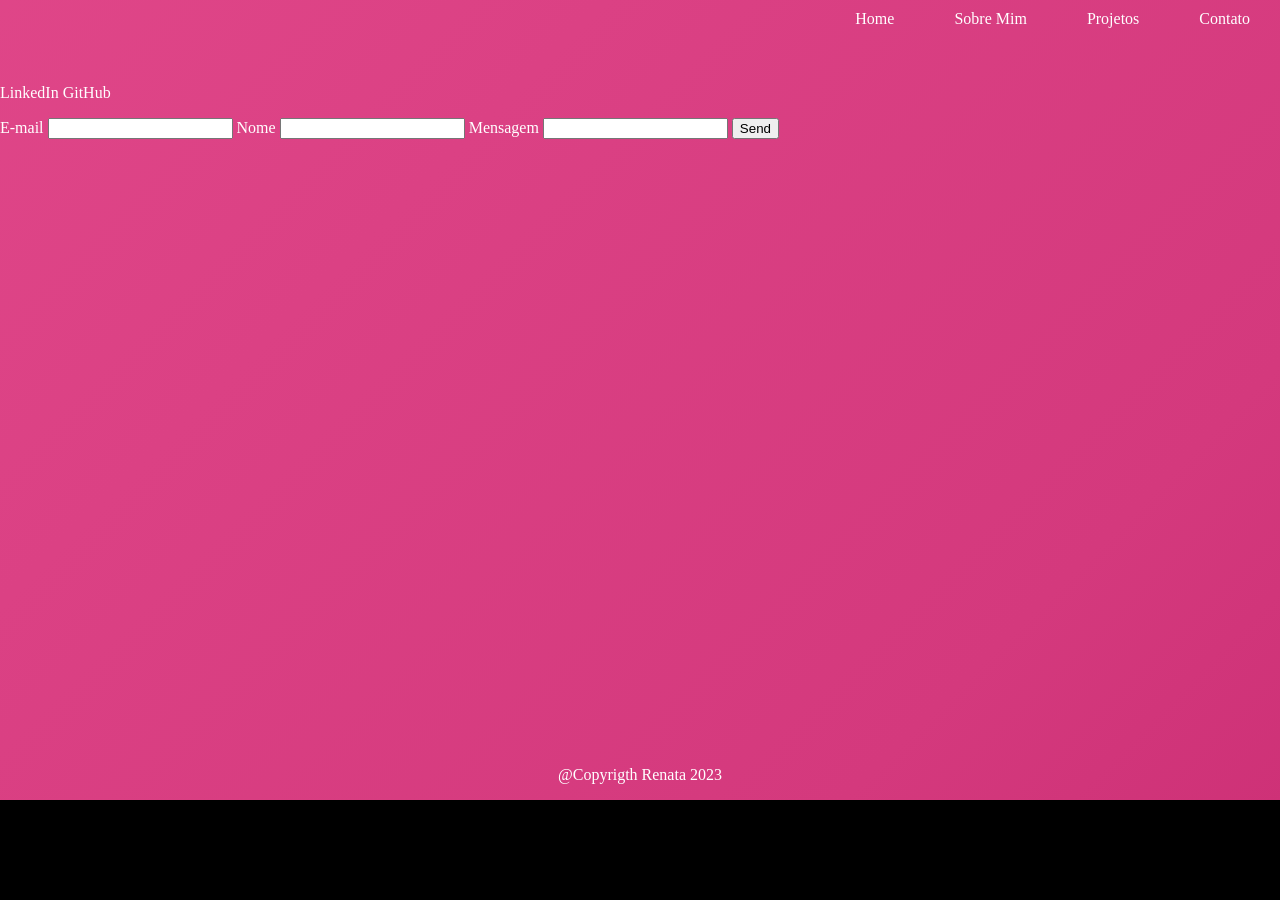
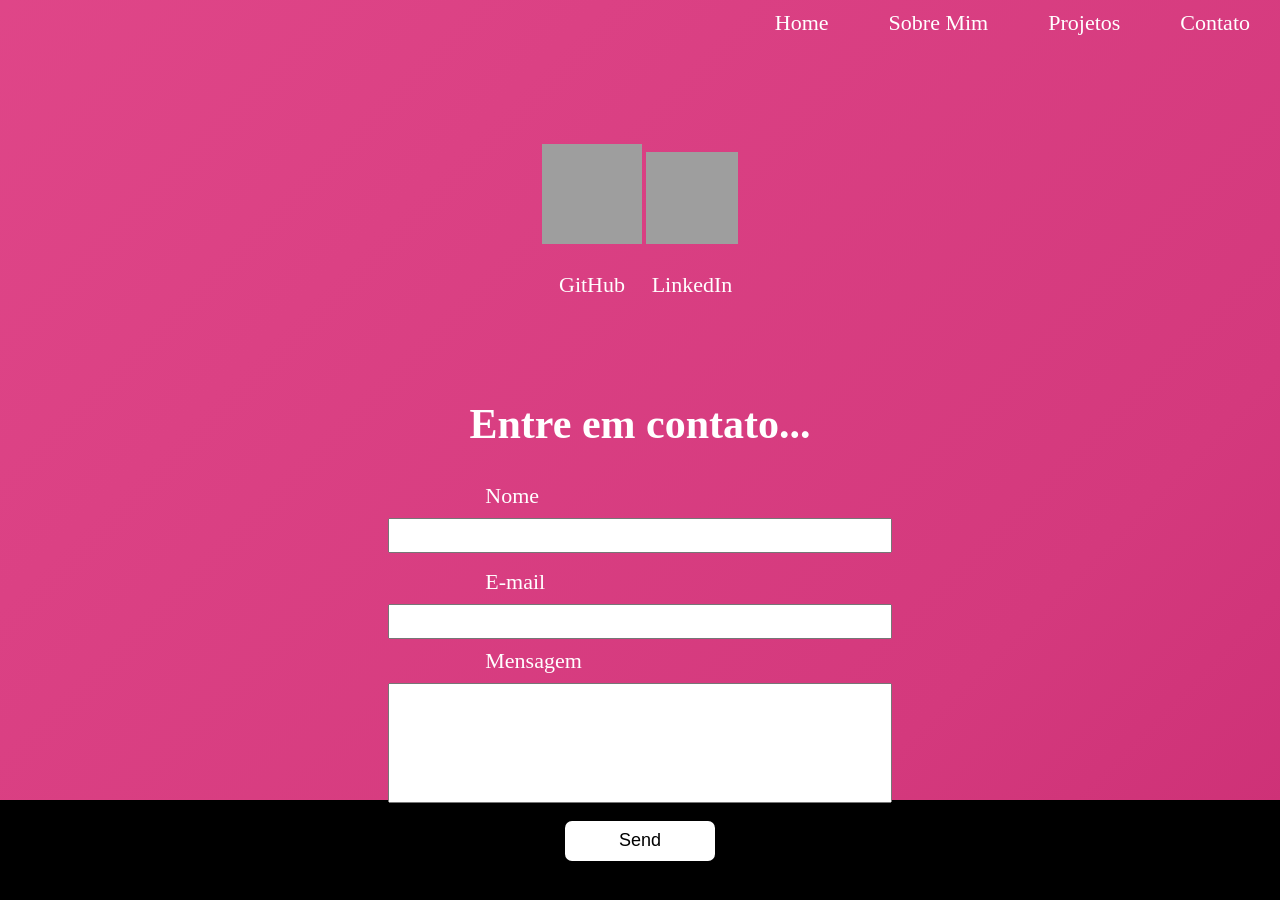
Before and after one commit to RenataPortoGransoti/Portfolio, a plain HTML site: page contato.html in a window 1280 px wide. Before the commit the page ends 800 px from the top, so only its background shows below. Drawn offline with Linux system fonts and the light colour scheme; grey boxes are pictures that could not be loaded.

Commit message:
page contato modified

```diff
--- a/contato.html
+++ b/contato.html
@@ -5,7 +5,7 @@
     <meta charset="utf-8">
     <title>Contato/title></title>
     <link href="styles/style.css" rel="stylesheet">
-    <link href="styles/contato-style.css rel=" stylesheet">
+    <link href="styles/contato-style.css" rel="stylesheet">
 
 </head>
 
@@ -29,25 +29,49 @@
         </nav>
     </header>
 
-    <div>
-        <a href="https://www.linkedin.com/in/renatagransoti/">LinkedIn</a>
-        <a href="https://github.com/RenataPortoGransoti">GitHub</a>
-        <p></p>
+
+    <div class="contact">
+
+        <a href="https://github.com/RenataPortoGransoti">
+            <img class="github" src="https://img.icons8.com/ios-glyphs/256/github.png">
+            <p>GitHub</p>
+        </a>
+
+
+        <a href="https://www.linkedin.com/in/renatagransoti/">
+            <img class="linkedin" src="https://img.icons8.com/ios-filled/256/linkedin-circled.png">
+            <p>
+                LinkedIn
+            </p>
+        </a>
 
     </div>
 
     <div class="container">
         <form class="contact-form" action="https://formsubmit.co/renata.gransoti@edu.unifil.br" method="POST">
+
+            <h2>Entre em contato...</h2>
+            <p>
+                <label for="name">Nome</label>
+                <input name="nome" id="name" required>
+            </p>
+
+
             <label for="email">E-mail</label>
             <input name="email" id="email" required>
-            <label for="name">Nome</label>
-            <input name="nome" id="name" required>
+
             <label>Mensagem</label>
-            <input type="text" name="Escreva sua mensagem" id="message" required>
+            <input class="msg" type="text" name="Escreva sua mensagem" id="message" required>
+
             <input type="hidden" name="_next" value="http://127.0.0.1:5500/thanks.html">
+
             <button type="submit">Send</button>
+
         </form>
     </div>
+
+
+
 
 </body>
 
--- a/styles/contato-style.css
+++ b/styles/contato-style.css
@@ -1,19 +1,81 @@
-.contact-form input {
-    width: 100%;
-    padding: 8px 0px;
-    margin: 8px 0px;
+header {
+    justify-content: end;
 }
 
-.contact-form input [type=text] {
+a {
+    font-size: 22px;
+    display: inline-block;
+    /*deixa os logos lado a lado*/
+}
+
+.contact {
+    margin-top: 60px;
+    text-align: center;
+    /*deixa as logos e texto no meio*/
+}
+
+.github {
+    width: 100px;
     height: 100px;
 }
 
+.linkedin {
+    width: 92px;
+    height: 92px;
+}
+
+.container {
+    padding: 45px;
+
+}
+
+
+
+label {
+    display: block;
+    margin-left: auto;
+    margin-right: auto;
+    font-size: 22px;
+    text-indent: 37%;
+}
+
+#name {
+    display: block;
+    margin-left: auto;
+    margin-right: auto;
+
+}
+
+.msg {
+    height: 100px;
+}
+
+.contact-form input {
+    display: block;
+    width: 500px;
+    padding: 8px 0px;
+    margin: 9px 0px;
+    margin-left: auto;
+    margin-right: auto;
+
+}
 
 button {
     background-color: white;
     border: none;
-    width: 100px;
-    height: 30px;
+    width: 150px;
+    height: 40px;
     border-radius: 7px;
     cursor: pointer;
+    font-size: large;
+    margin-top: 18px;
+    align-items: center;
+    display: block;
+    margin-left: auto;
+    margin-right: auto;
 }
+
+h2 {
+    font-size: 42px;
+    text-align: center;
+}
--- a/styles/style.css
+++ b/styles/style.css
@@ -38,9 +38,7 @@ ul {
     position: relative;
     font-size: 16px;
     list-style: none;
-
     margin: 0px;
-
 }
 
 .menu {
```
Also changed, not shown: github icon.png (added).
